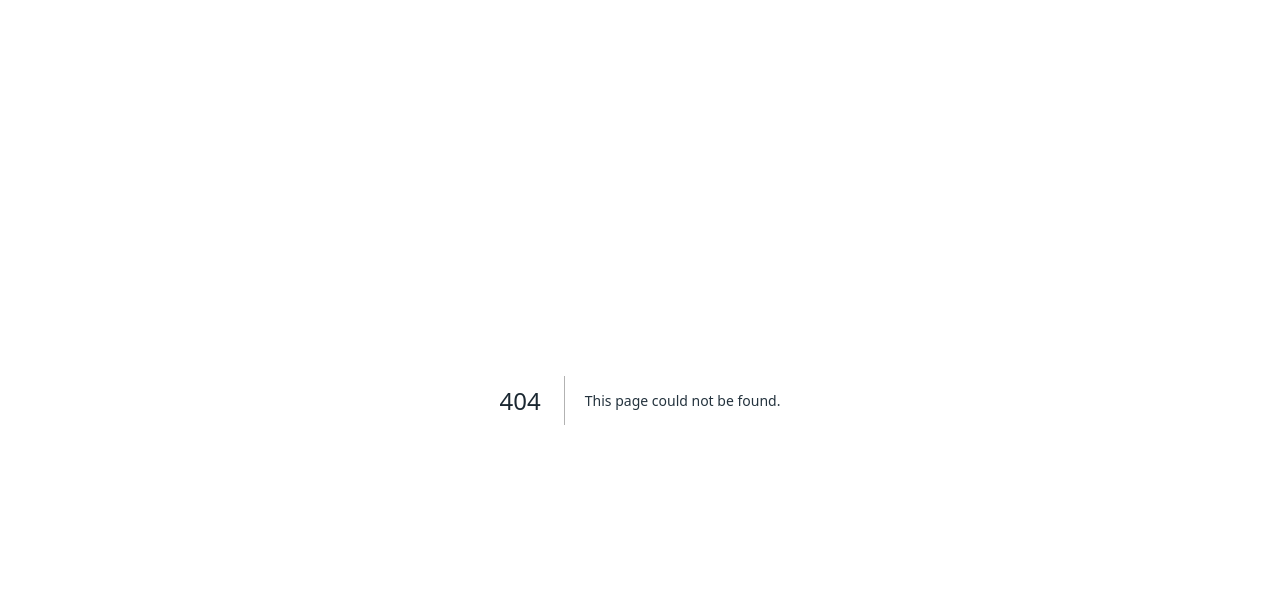
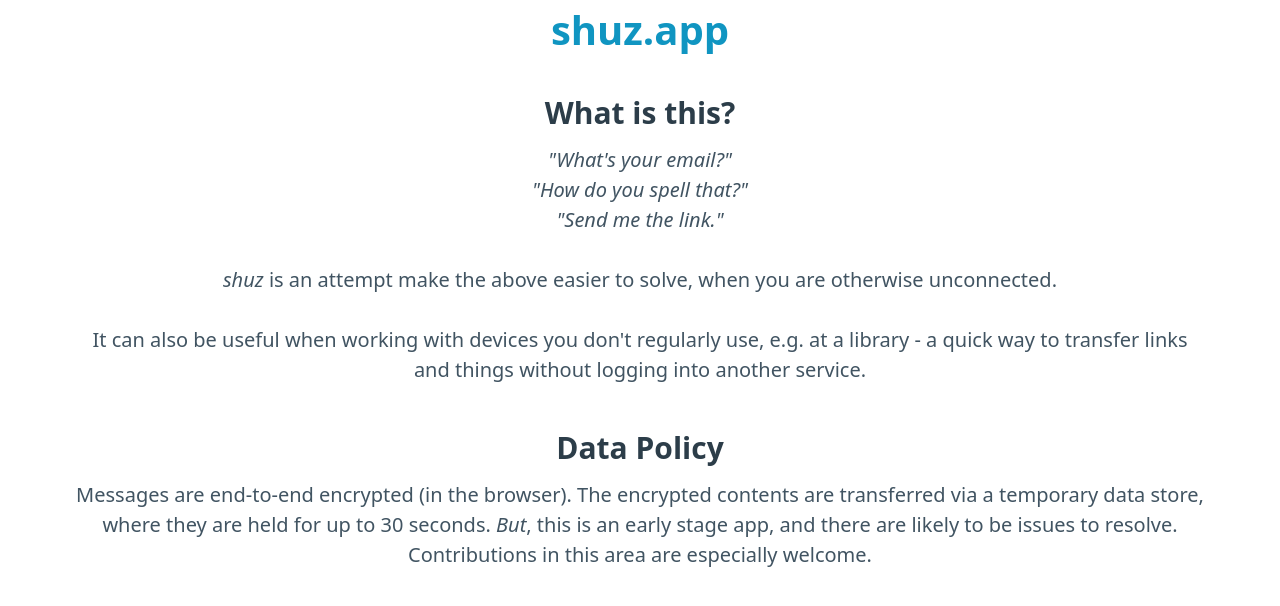
Before and after one commit to lukesdm/shuz, a Next.js app: page /about in a window 1280 px wide. Before the commit this address had no page. Shown: the top 606 px of the page. Built offline with nearby package versions, Linux system fonts and the light colour scheme.

Commit message:
Words and styling

```diff
--- /dev/null
+++ b/pages/about.tsx
@@ -0,0 +1,32 @@
+import { NextPage } from "next"
+import Head from "next/head"
+import Link from "next/link";
+
+const About: NextPage = () => {
+  return (
+    <div>
+      <Head>
+        <title>shuz.app - About</title>
+        <meta name="description" content="Easy close-quarters messaging - About" />
+        <link rel="icon" href="/favicon.ico" />
+      </Head>
+
+      <main className='container'>
+        <hgroup>
+          <h1><Link href="/"><a>shuz.app</a></Link></h1>
+          <h3/>
+        </hgroup>
+        <h3>What is this?</h3>
+        <p><em>{`"What's your email?"`}</em><br/>
+        <em>{`"How do you spell that?"`}</em><br/>
+        <em>{`"Send me the link."`}</em></p>
+        <p><em>shuz</em>{` is an attempt make the above easier to solve, when you are otherwise unconnected.`}</p>
+        <p>{`It can also be useful when working with devices you don't regularly use, e.g. at a library - a quick way to transfer links and things without logging into another service.`}</p>
+        <h3 id='#data-policy'>Data Policy</h3>
+        <p>Messages are end-to-end encrypted (in the browser). The encrypted contents are transferred via a temporary data store, where they are held for up to 30 seconds. <em>But</em>, this is an early stage app, and there are likely to be issues to resolve. Contributions in this area are especially welcome.</p>
+      </main>
+    </div>
+  );
+}
+
+export default About;
--- a/styles/globals.css
+++ b/styles/globals.css
@@ -1,3 +1,11 @@
+h3 {
+  --typography-spacing-vertical: 0.5rem;
+}
+
+.mode-selector article {
+  margin-top: 0;
+}
+
 .mode-selector .grid {
   grid-template-columns: repeat(auto-fit, minmax(0%, 1fr));
 }
@@ -37,7 +45,7 @@ article p:last-child {
   /* Center the contents */
   margin: auto;
 
-  /* This will be programatically adjusted so fixed-height content fits rendered container */
+  /* This will be programatically adjusted so fixed-height content fits the rendered container */
   transform: scale(1.0);
 }
 
```
Also changed, not shown: pages/index.tsx (+8 -4 lines), public/licenses.txt (added), 1 other file (tests, documents, lock files or other folders).
